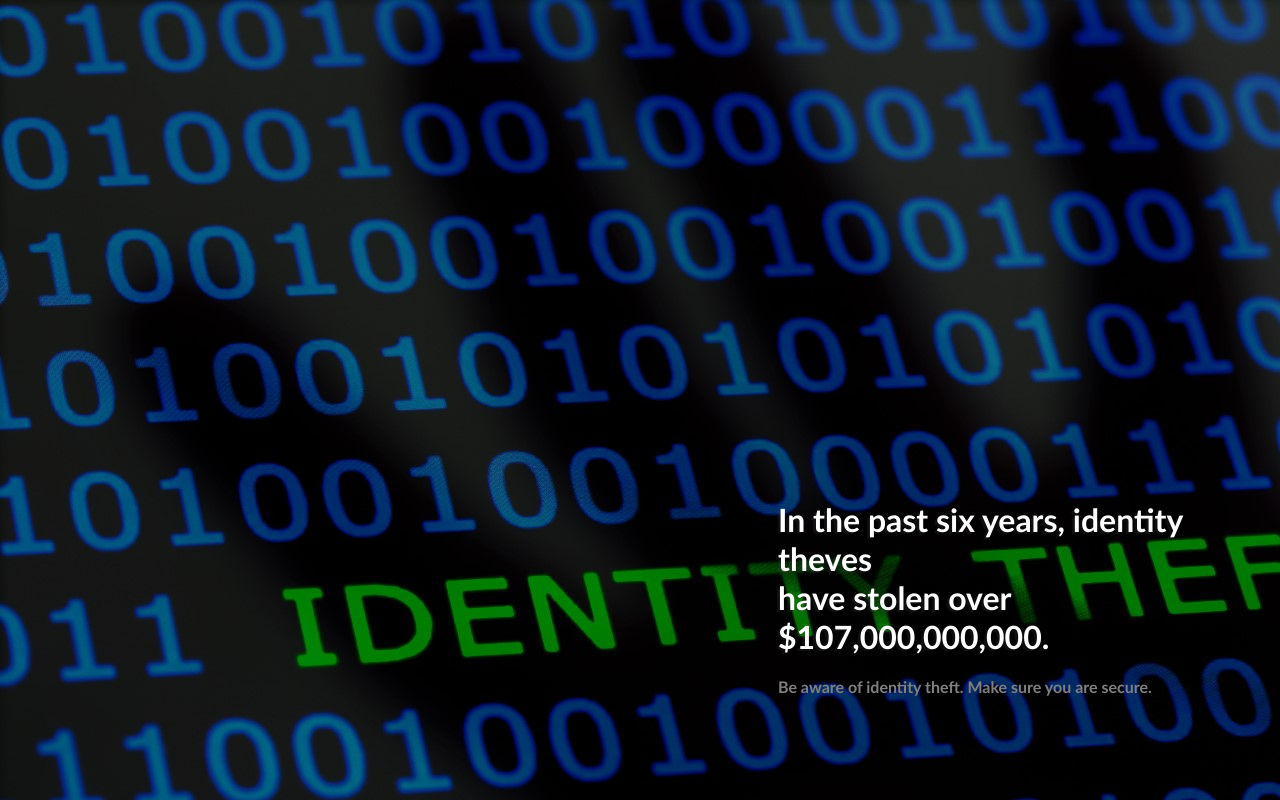
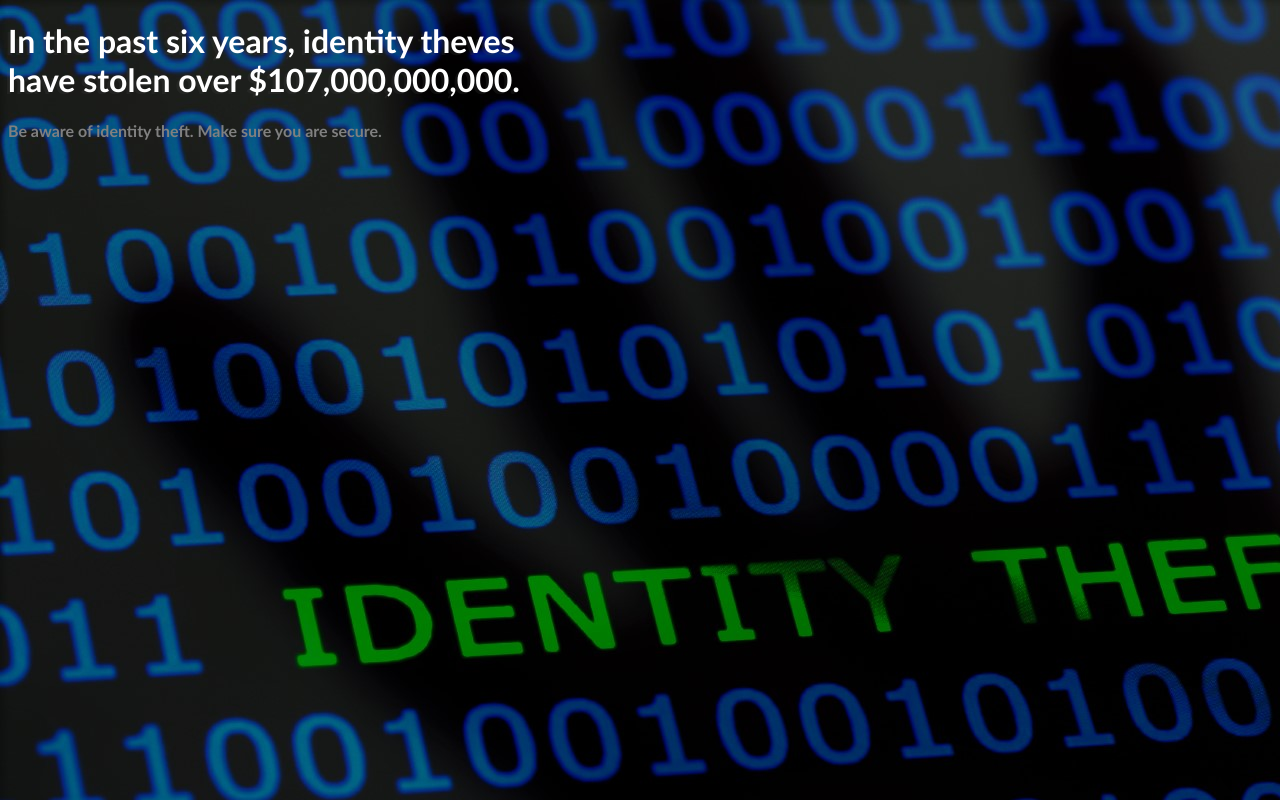
Before and after one commit to AwesomeTy79/psa, a plain HTML site: page index.html in a window 1280 px wide. Drawn offline with nearby package versions, Linux system fonts and the light colour scheme.

Commit message:
Update style.css
I didn't like the margins so they are gone

```diff
--- a/code/style.css
+++ b/code/style.css
@@ -8,10 +8,7 @@ body {
 h1.impactmsg {
 	color:white;
 	text-shadow:-3px 2px rgba(68,68,68,.2);
-	margin-top: 500px;
-	margin-left: 770px;
 }
 h4.calltoaction {
 	color:grey;
-	margin-left: 770px;
 }
```
